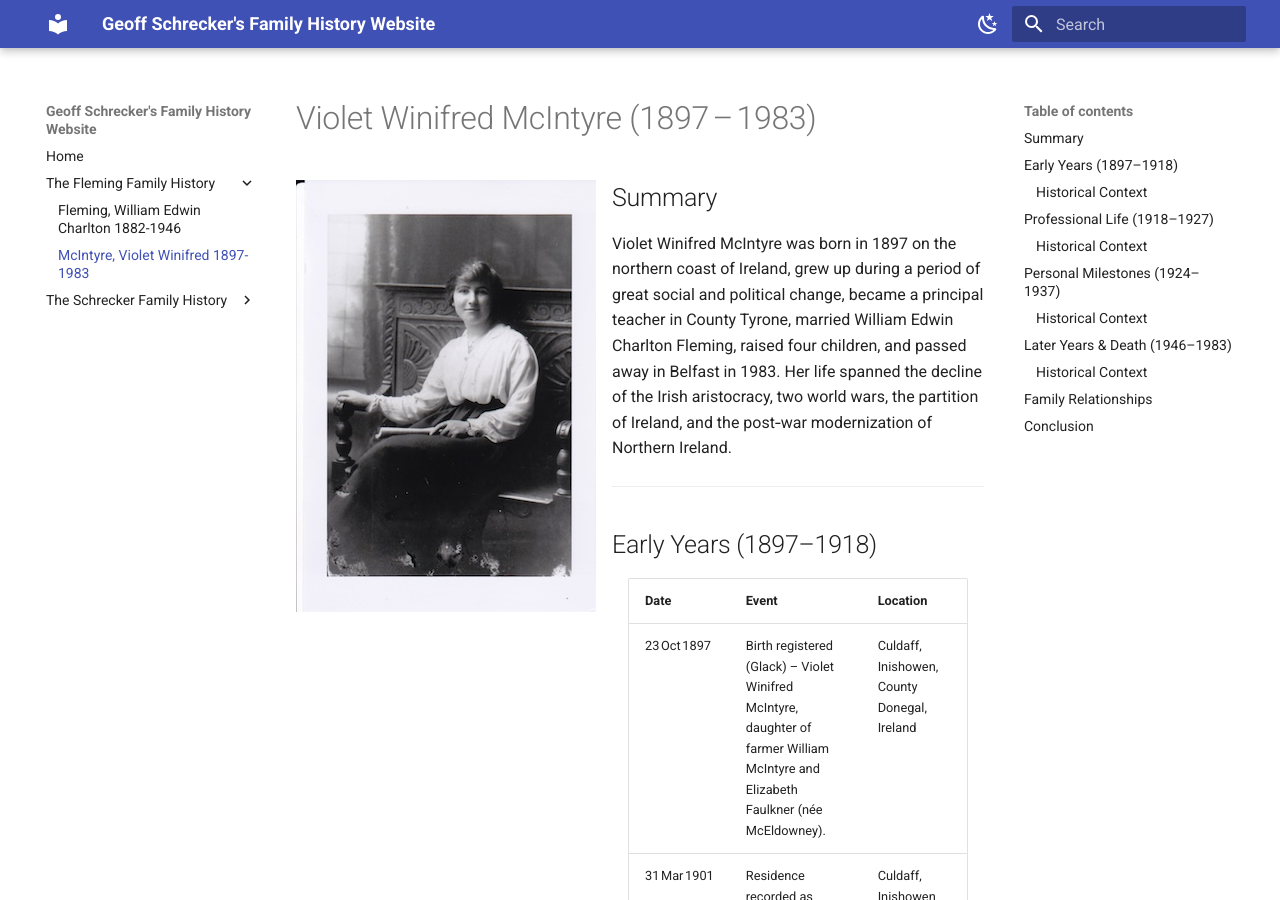
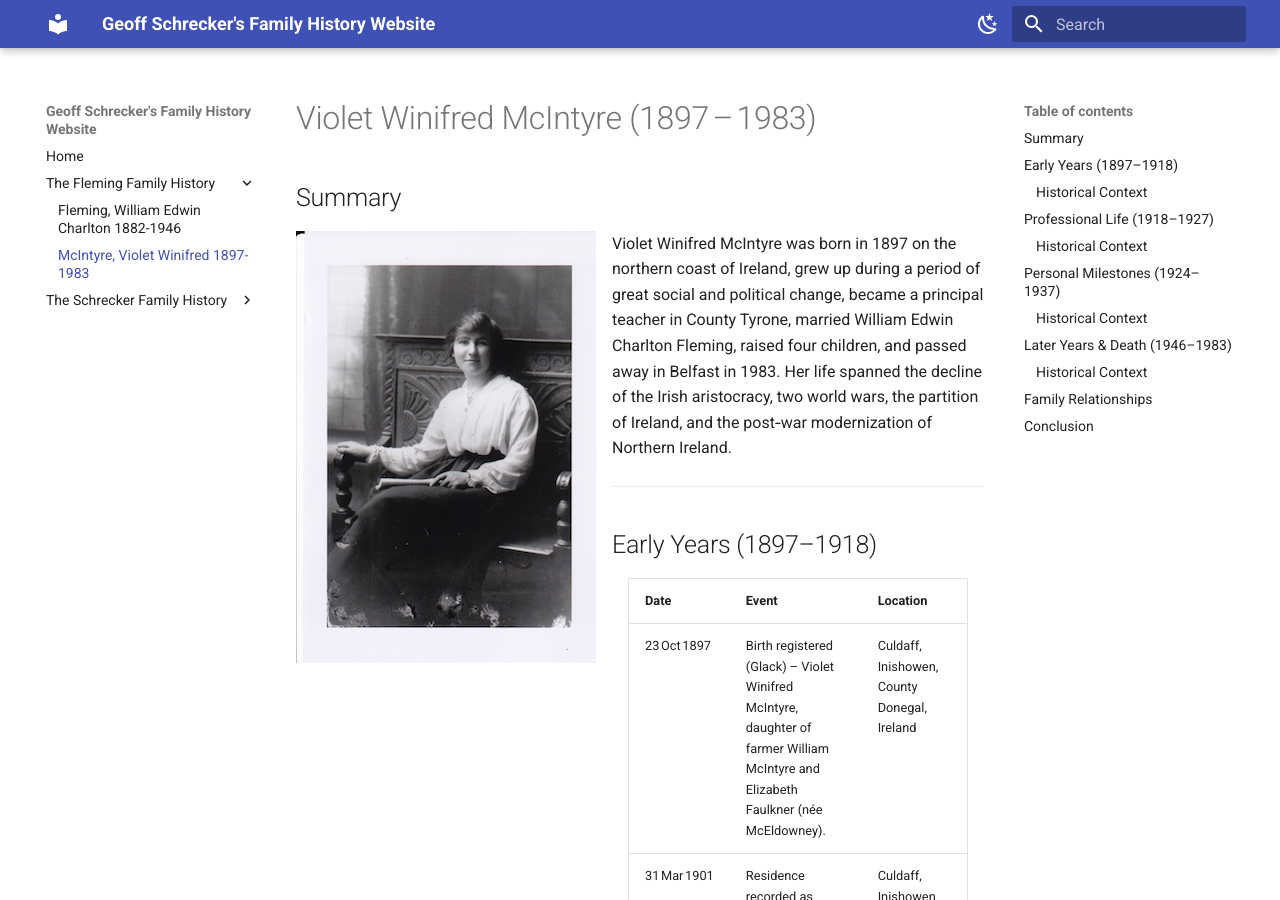
Before and after one commit to Schrecker-Family/Website, an MkDocs documentation site: the page built from docs/McIntyreVW1897.md, in a window 1280 px wide and 900 px high. Built offline with MkDocs 1.6.1 and Material for MkDocs 9.7.7, drawn with Linux system fonts in a browser that asks for light colours.

Commit message:
Move image of Gran again

```diff
--- a/docs/McIntyreVW1897.md
+++ b/docs/McIntyreVW1897.md
@@ -1,8 +1,8 @@
 # Violet Winifred McIntyre (1897 – 1983)
 
+## Summary
 ![Gran age 20](assets/McIntyreVW1897/Gran%20age%2020.jpg){: align=left }
 
-## Summary
 Violet Winifred McIntyre was born in 1897 on the northern coast of Ireland, grew up during a period of great social and political change, became a principal teacher in County Tyrone, married William Edwin Charlton Fleming, raised four children, and passed away in Belfast in 1983. Her life spanned the decline of the Irish aristocracy, two world wars, the partition of Ireland, and the post‑war modernization of Northern Ireland.
 
 ---
```
